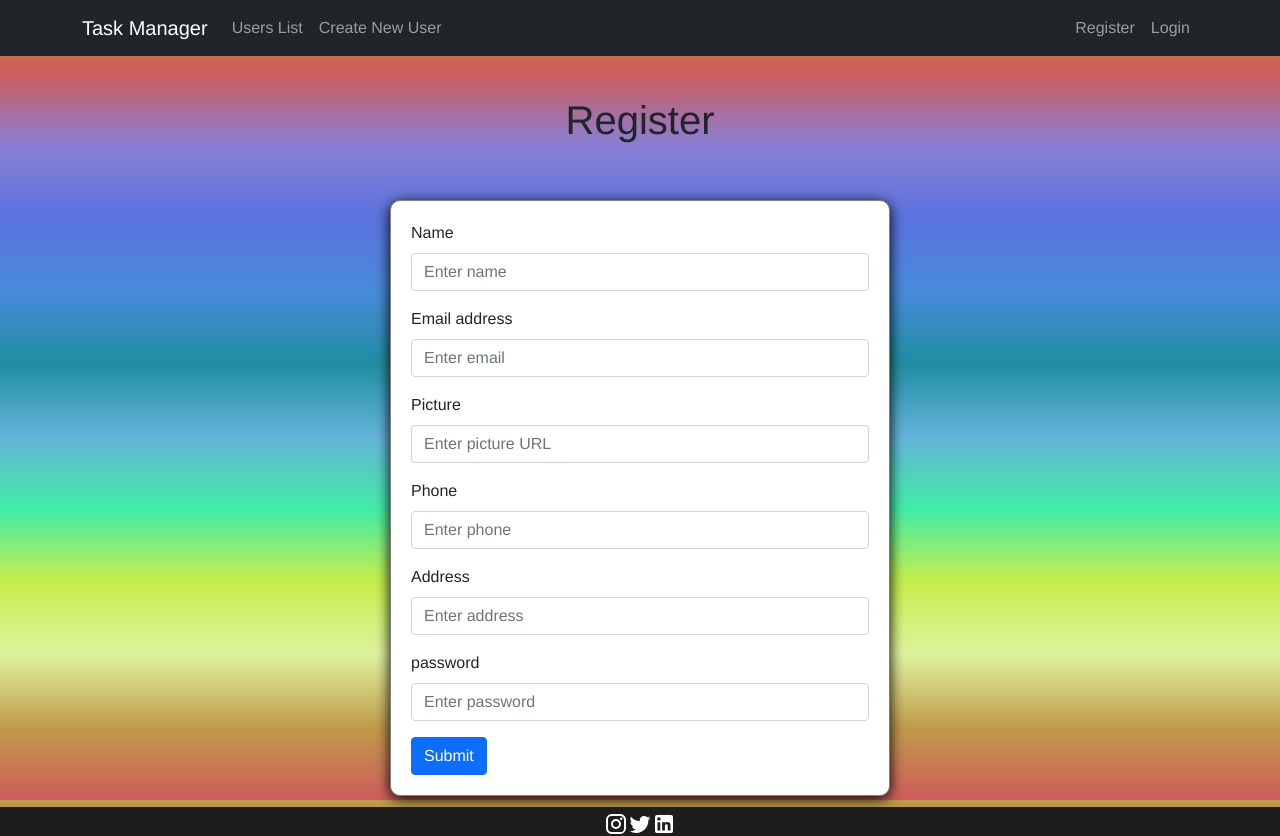
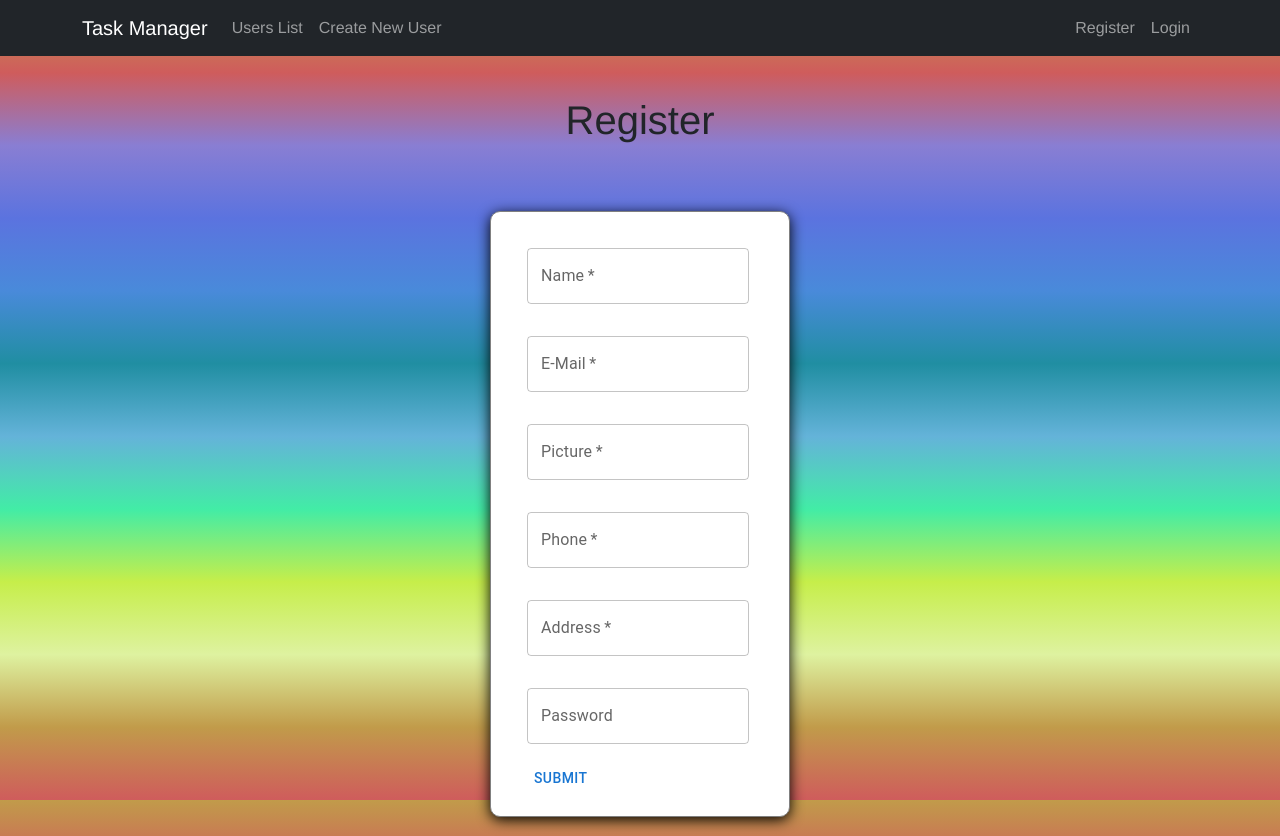
Before and after one commit to AleksaMarjanov/Contact-Manager, a React (Create React App) app: page /register in a window 1280 px wide. Shown: the top 836 px of the page. Built offline with nearby package versions, Linux system fonts and the light colour scheme.

Commit message:
added material-ui forms

```diff
--- a/db/db.json
+++ b/db/db.json
@@ -2,7 +2,7 @@
   "users": [
     {
       "id": "c8f594f6-28bd-4572-9c97-79328fbd486a",
-      "isActive": true,
+      "isActive": false,
       "picture": "https://randomuser.me/api/portraits/women/71.jpg",
       "name": "Greta Gardner ",
       "email": "gretagardner@geologix.com",
--- a/src/App.js
+++ b/src/App.js
@@ -8,13 +8,28 @@ import User from "./components/users/user/User";
 import UsersList from "./components/users/users-list/UsersList";
 import Login from "./components/auth/login/Login";
 import AuthenticatedRoute from "./utils/guards/AuthenticatedRoute";
+import NonAuthenticatedGuard from "./utils/guards/NonAuthenticatedGuard";
 
 const App = () => {
   return (
     <div className="stage">
       <Routes>
-        <Route path="/register" element={<Register />} />
-        <Route path="/login" element={<Login />} />
+        <Route
+          path="/register"
+          element={
+            <NonAuthenticatedGuard>
+              <Register />
+            </NonAuthenticatedGuard>
+          }
+        />
+        <Route
+          path="/login"
+          element={
+            <NonAuthenticatedGuard>
+              <Login />
+            </NonAuthenticatedGuard>
+          }
+        />
         <Route
           path="/"
           element={
--- a/src/components/auth/login/Login.jsx
+++ b/src/components/auth/login/Login.jsx
@@ -1,11 +1,13 @@
 import React, { useState } from "react";
 import "./login.scss";
-import { Form } from "react-bootstrap";
-import Button from "react-bootstrap/Button";
+// import { Form } from "react-bootstrap";
+// import Button from "react-bootstrap/Button";
 import { login } from "./../../../utils/http-utils/User-request";
 import { useNavigate } from "react-router-dom";
 import Header from "./../../header/Header";
 import Footer from "../../footer/Footer";
+import { Box, Button } from "@mui/material";
+import { TextField } from "@mui/material";
 
 const Login = () => {
   const navigate = useNavigate();
@@ -29,7 +31,7 @@ const Login = () => {
     setError("");
   };
 
-  const onRegisterSubmit = (e) => {
+  const onLoginSubmit = (e) => {
     e.preventDefault();
 
     login(newUser)
@@ -44,35 +46,39 @@ const Login = () => {
       <Header />
       <h2>Login</h2>
       <div className="user-login-wrapper">
-        <Form onSubmit={onRegisterSubmit}>
+        <Box
+          component="form"
+          sx={{
+            "& .MuiTextField-root": { m: 2, width: "25ch" },
+          }}
+          noValidate
+          autoComplete="off"
+        >
           {error && <span className="text-danger">{error}</span>}
-          <Form.Group className="mb-3">
-            <Form.Label>Email address</Form.Label>
-            <Form.Control
+          <div>
+            <TextField
+              required
               name="email"
-              type="text"
               value={newUser.email}
-              placeholder="Enter name"
+              id="outlined-required"
+              label="E-Mail"
+              defaultValue="Enter E-mail"
               onChange={onInputChange}
-              required
             />
-          </Form.Group>
-
-          <Form.Group className="mb-3" controlId="formBasicPassword">
-            <Form.Label>Password</Form.Label>
-            <Form.Control
+            <TextField
+              id="outlined-password-input"
+              name="password"
+              value={newUser.password}
+              label="Password"
               type="password"
-              placeholder="Enter password"
-              name="password"
+              autoComplete="current-password"
               onChange={onInputChange}
-              value={newUser.password}
-              required
             />
-          </Form.Group>
-          <Button variant="primary" type="submit">
-            Submit
+          </div>
+          <Button onClick={onLoginSubmit} color="primary">
+            Login
           </Button>
-        </Form>
+        </Box>
       </div>
       <Footer />
     </>
--- a/src/components/auth/register/Register.jsx
+++ b/src/components/auth/register/Register.jsx
@@ -2,10 +2,11 @@ import React, { useState } from "react";
 import "./register.scss";
 import { registerUser } from "./../../../utils/http-utils/User-request";
 import { useNavigate } from "react-router";
-import { Form } from "react-bootstrap";
-import Button from "react-bootstrap/Button";
 import Header from "./../../header/Header";
 import Footer from "./../../footer/Footer";
+import { TextField } from "@mui/material";
+import { Box } from "@mui/material";
+import { Button } from "@mui/material";
 
 const Register = () => {
   const navigate = useNavigate();
@@ -48,7 +49,76 @@ const Register = () => {
       <Header />
       <h1> Register </h1>
       <div className="user-form-wrapper ">
-        <Form onSubmit={onRegisterSubmit} className="mt-5">
+        <Box
+          component="form"
+          sx={{
+            "& .MuiTextField-root": { m: 2, width: "25ch" },
+          }}
+          noValidate
+          autoComplete="off"
+        >
+          {error && <span className="text-danger">{error}</span>}
+          <div>
+            <TextField
+              required
+              name="name"
+              value={newUser.name}
+              id="outlined-required"
+              label="Name"
+              defaultValue="Enter Name"
+              onChange={onInputChange}
+            />
+            <TextField
+              required
+              name="email"
+              value={newUser.email}
+              id="outlined-required"
+              label="E-Mail"
+              defaultValue="Enter E-mail"
+              onChange={onInputChange}
+            />
+            <TextField
+              required
+              name="picture"
+              value={newUser.picture}
+              id="outlined-required"
+              label="Picture"
+              defaultValue="Enter Picture URL"
+              onChange={onInputChange}
+            />
+            <TextField
+              required
+              name="phone"
+              value={newUser.phone}
+              id="outlined-required"
+              label="Phone"
+              defaultValue="Enter Phone"
+              onChange={onInputChange}
+            />
+            <TextField
+              required
+              name="address"
+              value={newUser.address}
+              id="outlined-required"
+              label="Address"
+              defaultValue="Enter Address"
+              onChange={onInputChange}
+            />
+            <TextField
+              id="outlined-password-input"
+              name="password"
+              value={newUser.password}
+              label="Password"
+              type="password"
+              autoComplete="current-password"
+              onChange={onInputChange}
+            />
+          </div>
+          <Button className="button" onClick={onRegisterSubmit} color="primary">
+            Submit
+          </Button>
+        </Box>
+        {/* <Form onSubmit={onRegisterSubmit} className="mt-5">
           {error && <span className="text-danger">{error}</span>}
           <Form.Group className="mb-3">
             <Form.Label>Name</Form.Label>
@@ -122,7 +192,7 @@ const Register = () => {
           <Button variant="primary" type="submit">
             Submit
           </Button>
-        </Form>
+        </Form> */}
       </div>
       <Footer />
     </>
--- a/src/components/auth/register/register.scss
+++ b/src/components/auth/register/register.scss
@@ -1,6 +1,19 @@
 form {
   background-color: #fff;
   box-shadow: 0 3px 14px #000;
+  width: 300px !important;
+
+  .button {
+    display: flex;
+    justify-content: center;
+    align-items: center;
+    margin-left: 15px;
+  }
+  .button:hover {
+    transform: translateY(-4px);
+    transition: all 0.1 ease-in-out;
+    color: red;
+  }
 }
 
 h1 {
@@ -8,4 +21,5 @@ h1 {
   justify-content: center;
   align-items: center;
   margin-top: 40px;
+  margin-bottom: 20px;
 }
--- a/src/components/users/user-form/UserForm.jsx
+++ b/src/components/users/user-form/UserForm.jsx
@@ -1,9 +1,10 @@
 import React, { useState, useEffect } from "react";
 import "./userform.scss";
-import { Form, Button } from "react-bootstrap";
+import { Box, Button, TextField } from "@mui/material";
 import { addUser, getUserById } from "../../../utils/http-utils/User-request";
 import { useNavigate } from "react-router-dom";
 import { useParams } from "react-router";
+import Checkbox from "@mui/material/Checkbox";
 
 const UserForm = () => {
   const params = useParams();
@@ -47,84 +48,78 @@ const UserForm = () => {
       navigate("/users-list");
     });
   };
-
+  console.log(newUser.isActive);
   return (
     <>
       {" "}
-      <h2 className="header">Create New User</h2>
       <div className="user-form-wrapper">
-        <Form onSubmit={onFormSubmit}>
-          <Form.Group className="mb-3">
-            <Form.Label>Name</Form.Label>
-            <Form.Control
-              required
+        <Box
+          component="form"
+          sx={{
+            "& .MuiTextField-root": { m: 2, width: "25ch" },
+          }}
+          noValidate
+          autoComplete="off"
+        >
+          <div>
+            <TextField
+              InputLabelProps={{ required: true }}
               name="name"
-              type="text"
               value={newUser.name}
-              placeholder="Enter name"
+              id="outlined-required"
+              label="Name"
+              placeholder="Jane Doe"
               onChange={onInputChange}
             />
-          </Form.Group>
-
-          <Form.Group className="mb-3" controlId="formBasicEmail">
-            <Form.Label>Email address</Form.Label>
-            <Form.Control
+            <TextField
+              required
               name="email"
-              type="email"
-              placeholder="Enter email"
+              value={newUser.email}
+              id="outlined-required"
+              label="E-Mail"
+              placeholder="janedoe@hotmail.com"
               onChange={onInputChange}
-              value={newUser.email}
+            />
+            <TextField
               required
-            />
-          </Form.Group>
-
-          <Form.Group className="mb-3" controlId="formBasicEmail">
-            <Form.Label>Picture</Form.Label>
-            <Form.Control
-              type="text"
-              placeholder="Enter picture URL"
-              onChange={onInputChange}
               name="picture"
               value={newUser.picture}
+              id="outlined-required"
+              label="Picture"
+              placeholder="Enter Picture URL"
+              onChange={onInputChange}
             />
-          </Form.Group>
-
-          <Form.Group className="mb-3" controlId="formBasicEmail">
-            <Form.Label>Phone</Form.Label>
-            <Form.Control
-              type="tel"
-              placeholder="Enter phone"
-              onChange={onInputChange}
+            <TextField
+              required
               name="phone"
               value={newUser.phone}
+              id="outlined-required"
+              label="Phone"
+              placeholder="(303)-333-4444"
+              onChange={onInputChange}
+            />
+            <TextField
               required
-            />
-          </Form.Group>
-          <Form.Group className="mb-3" controlId="formBasicEmail">
-            <Form.Label>Address</Form.Label>
-            <Form.Control
-              type="text"
-              placeholder="Enter address"
-              onChange={onInputChange}
               name="address"
               value={newUser.address}
-              required
-            />
-          </Form.Group>
-
-          <Form.Group className="mb-3" controlId="formBasicCheckbox">
-            <Form.Check
-              type="checkbox"
-              label="Active"
-              name="isActive"
-              checked={newUser.isActive}
+              id="outlined-required"
+              label="Address"
+              placeholder="7939 New St.
+              Huntington, NY 11743"
               onChange={onInputChange}
             />
-          </Form.Group>
-          <Button variant="primary" type="submit">
+          </div>
+          <Checkbox
+            name="isActive"
+            value={newUser.isActive}
+            onChange={onInputChange}
+            inputProps={{ "aria-label": "controlled" }}
+          />
+          Active
+          <Button className="button" onClick={onFormSubmit} color="primary">
             Submit
           </Button>
-        </Form>
+        </Box>
       </div>
     </>
   );
--- a/src/components/users/user-form/userform.scss
+++ b/src/components/users/user-form/userform.scss
@@ -2,7 +2,7 @@
   display: flex;
   justify-content: center;
   align-items: center;
-
+  height: calc(100vh - 100px);
   form {
     border: 1px solid gray;
     padding: 20px;
--- /dev/null
+++ b/src/utils/guards/NonAuthenticatedGuard.jsx
@@ -0,0 +1,14 @@
+import React from "react";
+import { Navigate } from "react-router";
+import { getLoggedUser } from "../http-utils/User-request";
+
+const NonAuthenticatedGuard = ({ children }) => {
+  const user = getLoggedUser();
+
+  if (user) {
+    return <Navigate to="/users-list" />;
+  }
+  return children;
+};
+
+export default NonAuthenticatedGuard;
```
Also changed, not shown: src/components/auth/login/login.scss (+12 -2 lines).
